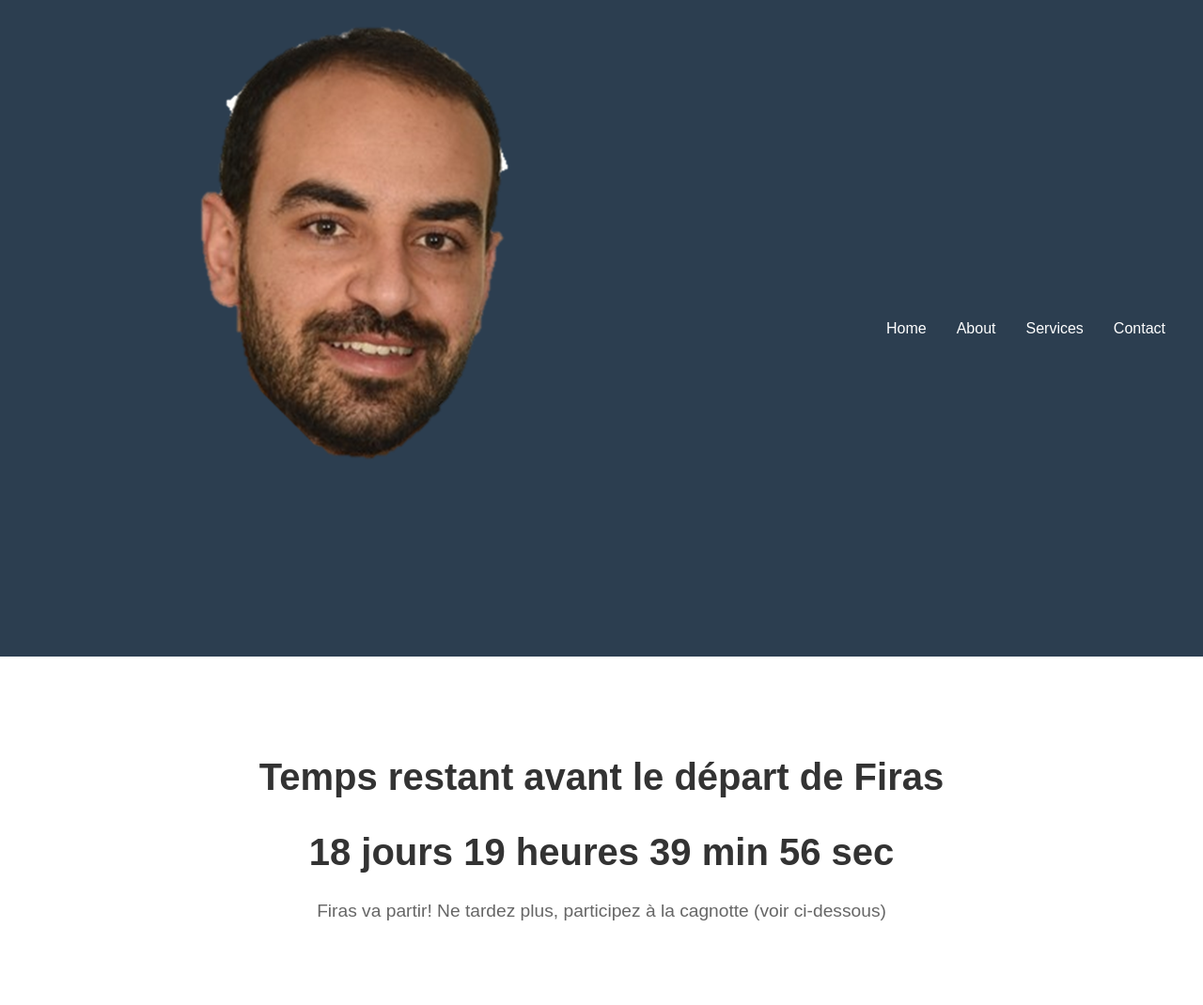
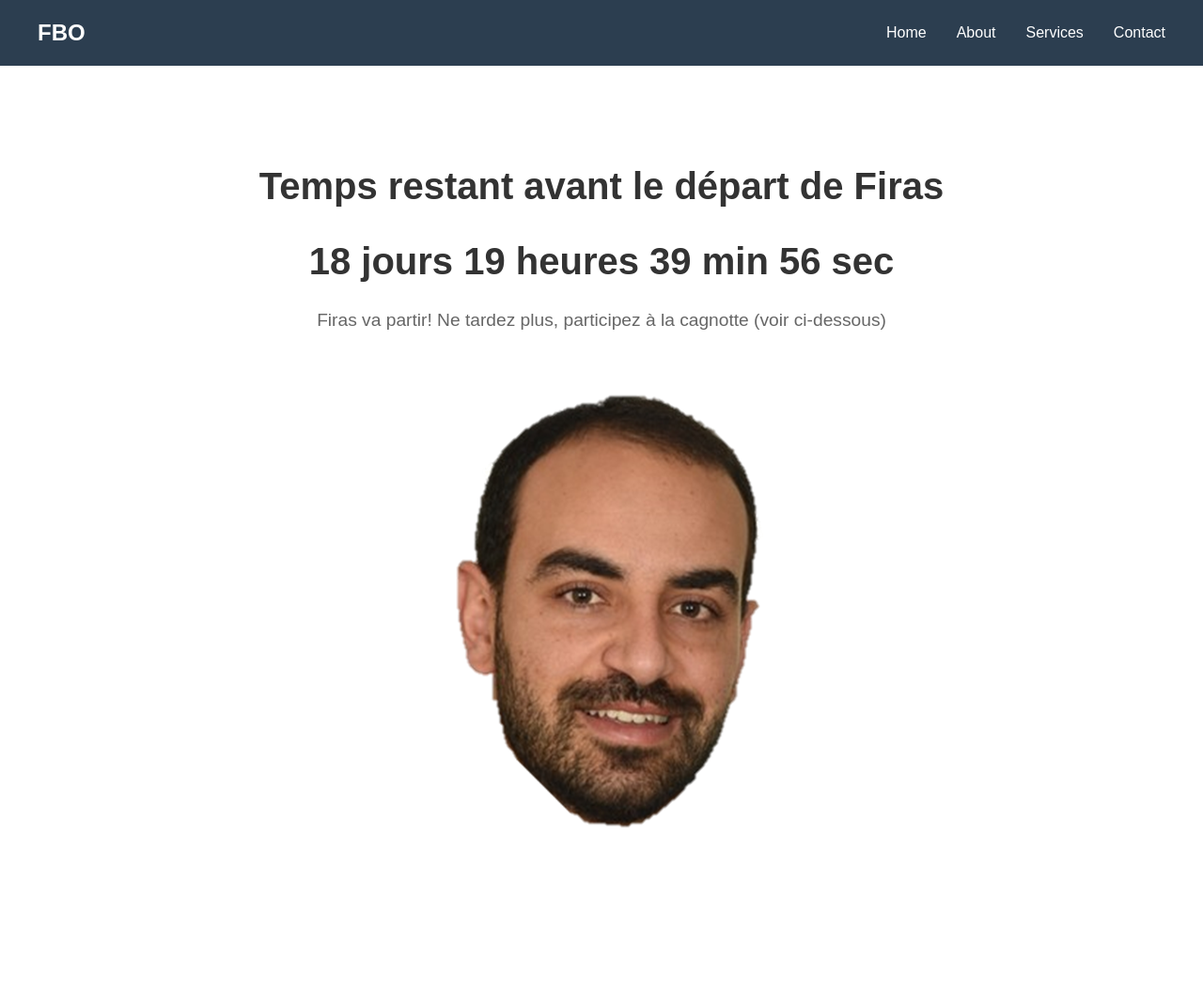
Before and after one commit to viviend2/PDD-LV_NEO, a plain HTML site: page index.html in a window 1280 px wide. Shown: the top 1070 px of the page at 94% size. Drawn offline with Linux system fonts and the light colour scheme.

Commit message:
Update index.html

```diff
--- a/index.html
+++ b/index.html
@@ -100,7 +100,7 @@
 <body>
     <header>
         <nav>
-            <div class="logo"><a href="https://www.exemple.com"><img src="myimage.png" alt="Desc"></a></div>
+            <div class="logo">FBO</div>
             <ul>
                 <li><a href="#home">Home</a></li>
                 <li><a href="#about">About</a></li>
@@ -114,7 +114,10 @@
         <section class="hero">
             <h1>Temps restant avant le départ de Firas</h1>
             <h1><div id="countdown"></div></h1>
-			  <div id="message"><p> Firas va partir! Ne tardez plus, participez à la cagnotte (voir ci-dessous)</p></div>
+			  <div id="message"><p> Firas va partir! Ne tardez plus, participez à la cagnotte (voir ci-dessous)</p>
+			  <BR><BR>
+				 <a href="https://www.exemple.com"><img src="myimage.png" alt="Desc"></a>
+			  </div>
 			</div>
 
 			<script>
```
